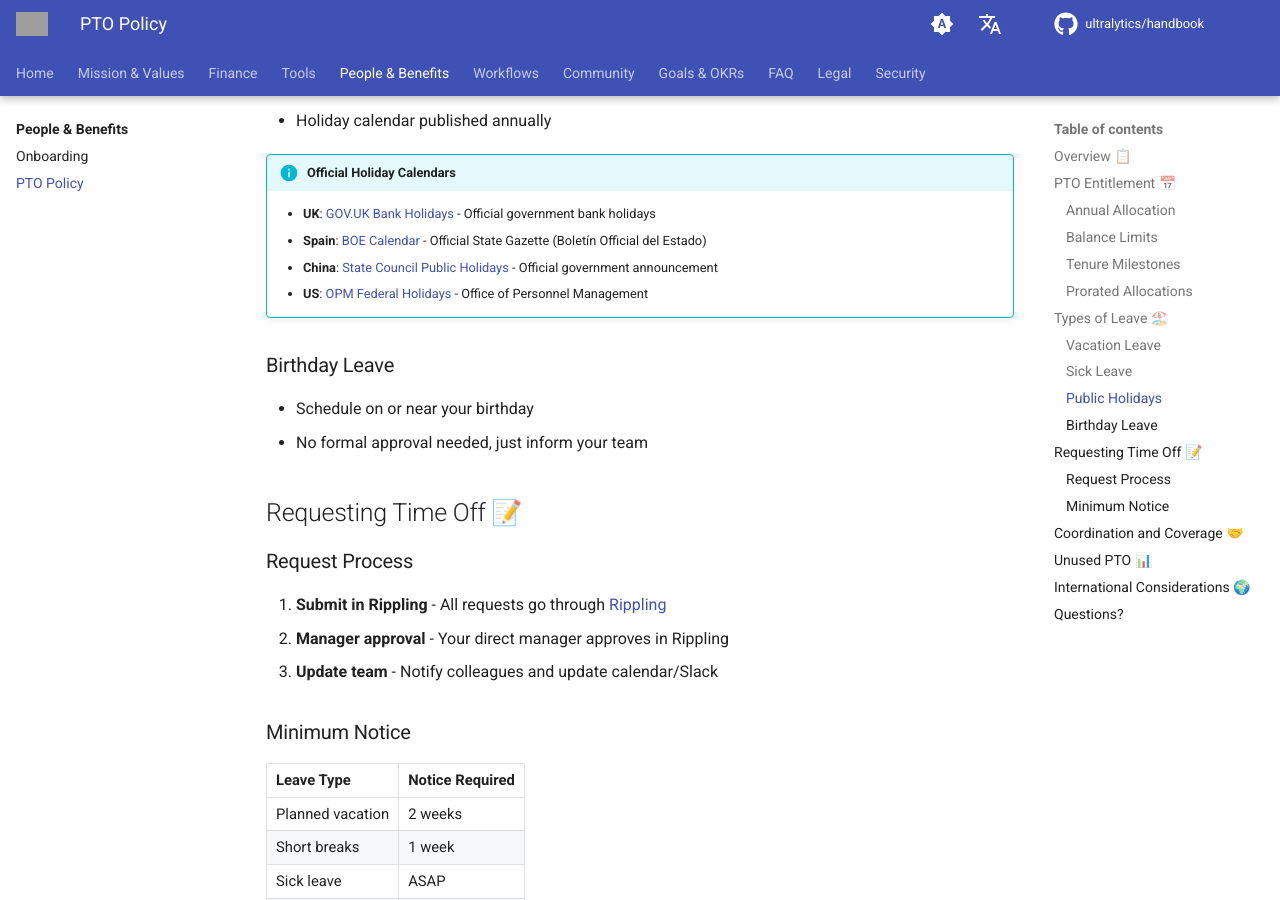
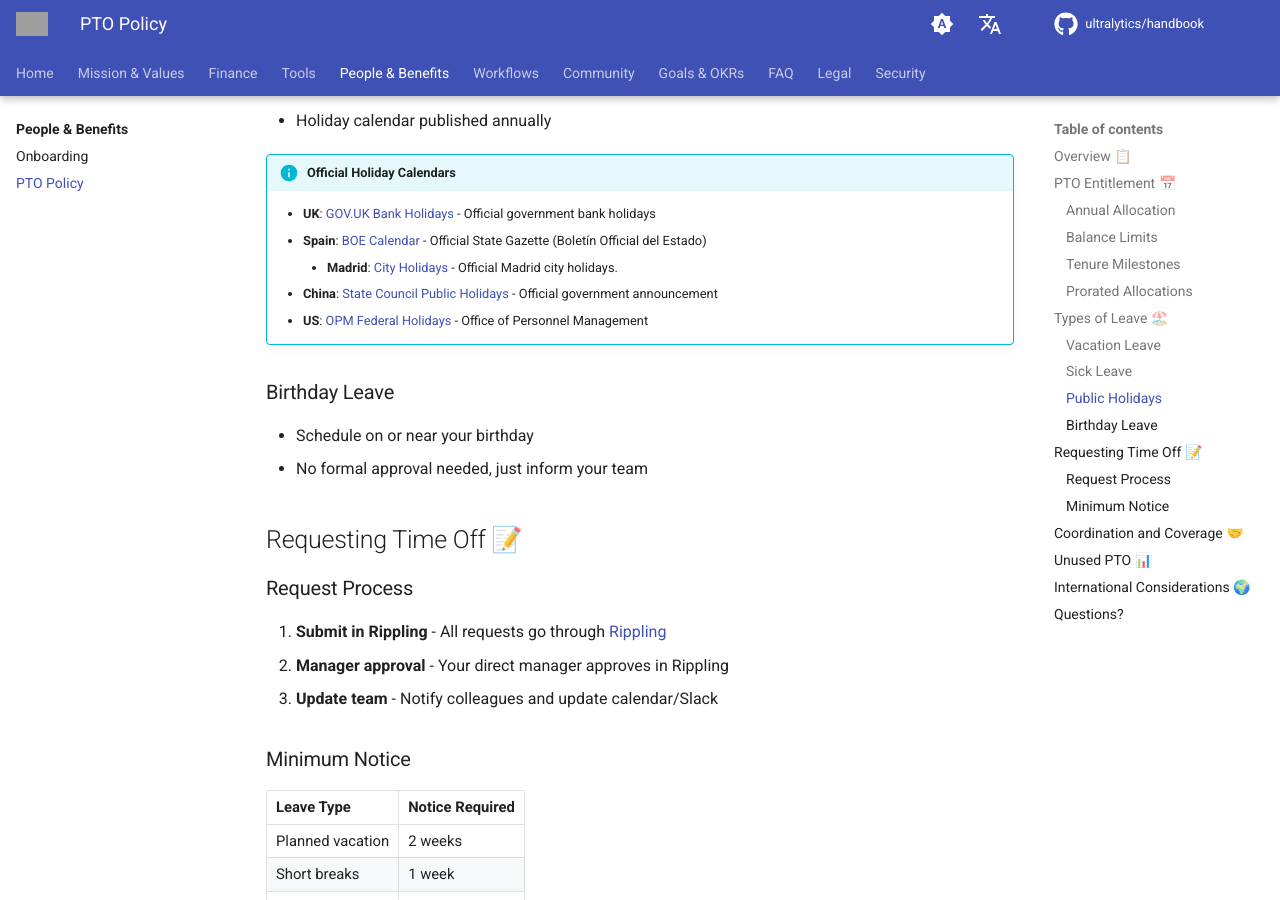
Before and after one commit to ultralytics/handbook, an MkDocs documentation site: the page built from docs/en/people/pto-policy.md, in a window 1280 px wide and 900 px high, scrolled down 1967 px. Built offline with MkDocs 1.6.1 and Material for MkDocs 9.7.7, drawn with Linux system fonts in a browser that asks for light colours; comment, search, counter and statistics services are not loaded; grey boxes are pictures that could not be loaded.

Commit message:
Add Madrid city holidays link to PTO policy (#176)
Signed-off-by: Glenn Jocher <glenn.jocher@ultralytics.com>
Co-authored-by: UltralyticsAssistant <web@ultralytics.com>
Co-authored-by: Ultralytics Assistant <135830346+UltralyticsAssistant@users.noreply.github.com>

```diff
--- a/docs/en/people/pto-policy.md
+++ b/docs/en/people/pto-policy.md
@@ -74,6 +74,7 @@ Mid-year hires receive prorated PTO for the 24 flexible days based on start date
 
     - **UK**: [GOV.UK Bank Holidays](https://www.gov.uk/bank-holidays) - Official government bank holidays
     - **Spain**: [BOE Calendar](https://www.boe.es/diario_boe/calendarios.php) - Official State Gazette (Boletín Official del Estado)
+        - **Madrid**: [City Holidays](https://app.powerbi.com/view?r=eyJrIjoiMWE4ZGU0ZmMtNTI1NC00NWRjLTk3NWYtNTAyMzAwZTI3NDdmIiwidCI6ImI0NTMyYWE2LTE4OTUtNDk2NC1iOWMwLTIyYjE0NDQ0MjcxYiIsImMiOjl9) - Official Madrid city holidays.
     - **China**: [State Council Public Holidays](https://english.www.gov.cn/policies/latestreleases/202411/12/content_WS67331db5c6d0868f4e8ecd92.html) - Official government announcement
     - **US**: [OPM Federal Holidays](https://www.opm.gov/policy-data-oversight/pay-leave/federal-holidays/) - Office of Personnel Management
 
```
Also changed, not shown: docs/en/workflows/development.md (+4 -8 lines).
